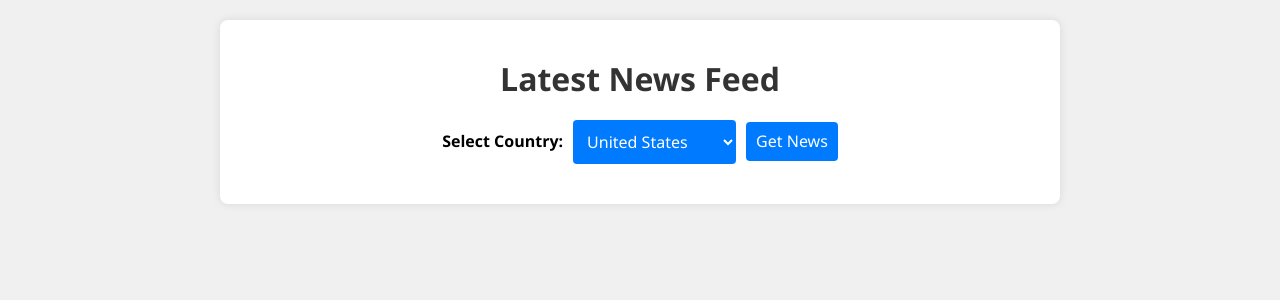
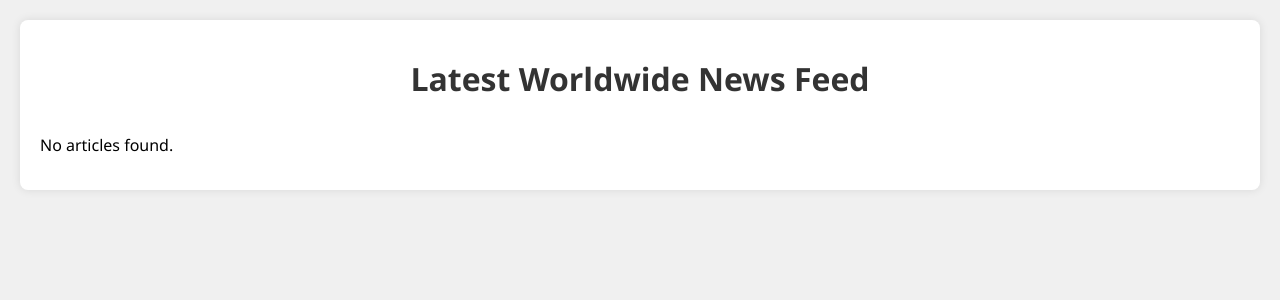
Before and after one commit to SantoryuSamurai/News-Feed, a Flask app: page / in a window 1280 px wide. Shown: the top 300 px of the page. Run offline with Flask 3, Linux system fonts and the light colour scheme; data that the repository does not hold is empty.

```diff
--- a/templates/index.html
+++ b/templates/index.html
@@ -14,7 +14,7 @@
         }
 
         .container {
-            max-width: 800px;
+            max-width: 1200px;
             margin: 20px auto;
             background-color: #fff;
             box-shadow: 0 0 10px rgba(0, 0, 0, 0.1);
@@ -28,42 +28,9 @@
             color: #333;
         }
 
-        form {
-            display: flex;
-            justify-content: center;
-            align-items: center;
-            margin-bottom: 20px;
-        }
-
-        label {
-            font-weight: bold;
-            margin-right: 10px;
-        }
-
-        select, button {
-            padding: 10px;
-            font-size: 16px;
-            border: none;
-            background-color: #007bff;
-            color: #fff;
-            cursor: pointer;
-            border-radius: 4px;
-        }
-
-        select {
-            margin-right: 10px;
-        }
-
-        button {
-            transition: background-color 0.3s ease;
-        }
-
-        button:hover {
-            background-color: #0056b3;
-        }
-
         #articles {
             display: grid;
+            grid-template-columns: repeat(auto-fit, minmax(300px, 1fr));
             gap: 20px;
         }
 
@@ -74,6 +41,12 @@
             overflow: hidden;
             display: flex;
             flex-direction: column;
+            transition: transform 0.3s ease;
+            cursor: pointer;
+        }
+
+        .article:hover {
+            transform: translateY(-5px);
         }
 
         .article img {
@@ -85,10 +58,11 @@
 
         .article-content {
             padding: 20px;
+            flex: 1;
         }
 
         .article h2 {
-            font-size: 24px;
+            font-size: 20px;
             margin-bottom: 10px;
             color: #333;
         }
@@ -96,6 +70,12 @@
         .article p {
             color: #666;
             line-height: 1.6;
+            margin-bottom: 10px;
+            overflow: hidden;
+            text-overflow: ellipsis;
+            display: -webkit-box;
+            -webkit-line-clamp: 2;
+            -webkit-box-orient: vertical;
         }
 
         .article a {
@@ -112,25 +92,12 @@
 </head>
 <body>
     <div class="container">
-        <h1>Latest News Feed</h1>
-        <form id="news-form">
-            <label for="country">Select Country:</label>
-            <select id="country">
-                <option value="us">United States</option>
-                <option value="gb">United Kingdom</option>
-                <option value="ca">Canada</option>
-                <option value="au">Australia</option>
-                <!-- Add more countries as needed -->
-            </select>
-            <button type="submit">Get News</button>
-        </form>
+        <h1>Latest Worldwide News Feed</h1>
         <div id="articles"></div>
     </div>
     <script>
-        document.getElementById('news-form').addEventListener('submit', function(event) {
-            event.preventDefault();
-            const country = document.getElementById('country').value;
-            fetch(`/news?country=${country}`)
+        document.addEventListener('DOMContentLoaded', function() {
+            fetch('/news')
                 .then(response => response.json())
                 .then(data => {
                     const articlesDiv = document.getElementById('articles');
@@ -154,7 +121,7 @@
                             articleContentDiv.innerHTML = `
                                 <h2>${article.title}</h2>
                                 <p>${article.description}</p>
-                                <p>Published at: ${new Date(article.publishedAt).toLocaleString()}</p>
+                                <p><strong>Published at:</strong> ${new Date(article.publishedAt).toLocaleString()}</p>
                                 <a href="${article.url}" target="_blank">Read more</a>
                             `;
                             articleDiv.appendChild(articleContentDiv);
```
